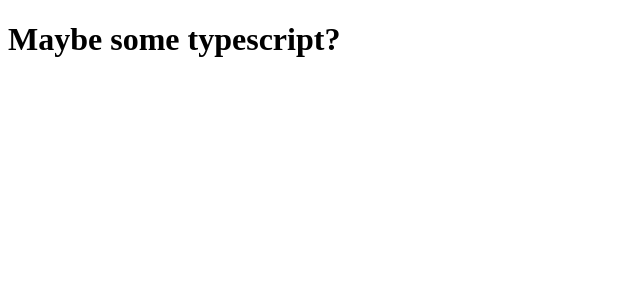
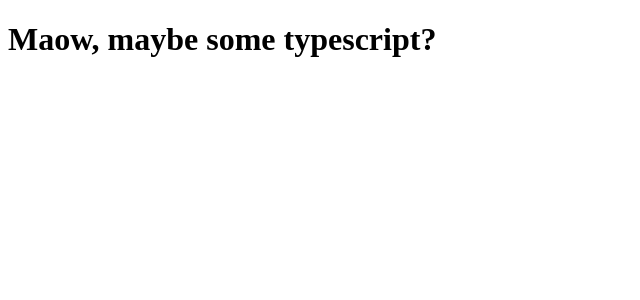
Before and after one commit to largobox/project_f, a React app: page / in a window 1280 px wide. Shown: the top 300 px of the page, without its empty margins (0-640 px from the left). Built offline with nearby package versions, Linux system fonts and the light colour scheme.

Commit message:
check git auth ssh

```diff
--- a/src/index.tsx
+++ b/src/index.tsx
@@ -2,6 +2,6 @@
 import ReactDOM from 'react-dom';
 
 ReactDOM.render(
-  <h1>Maybe some typescript?</h1>,
+  <h1>Maow, maybe some typescript?</h1>,
   document.getElementById('root')
 );
```
